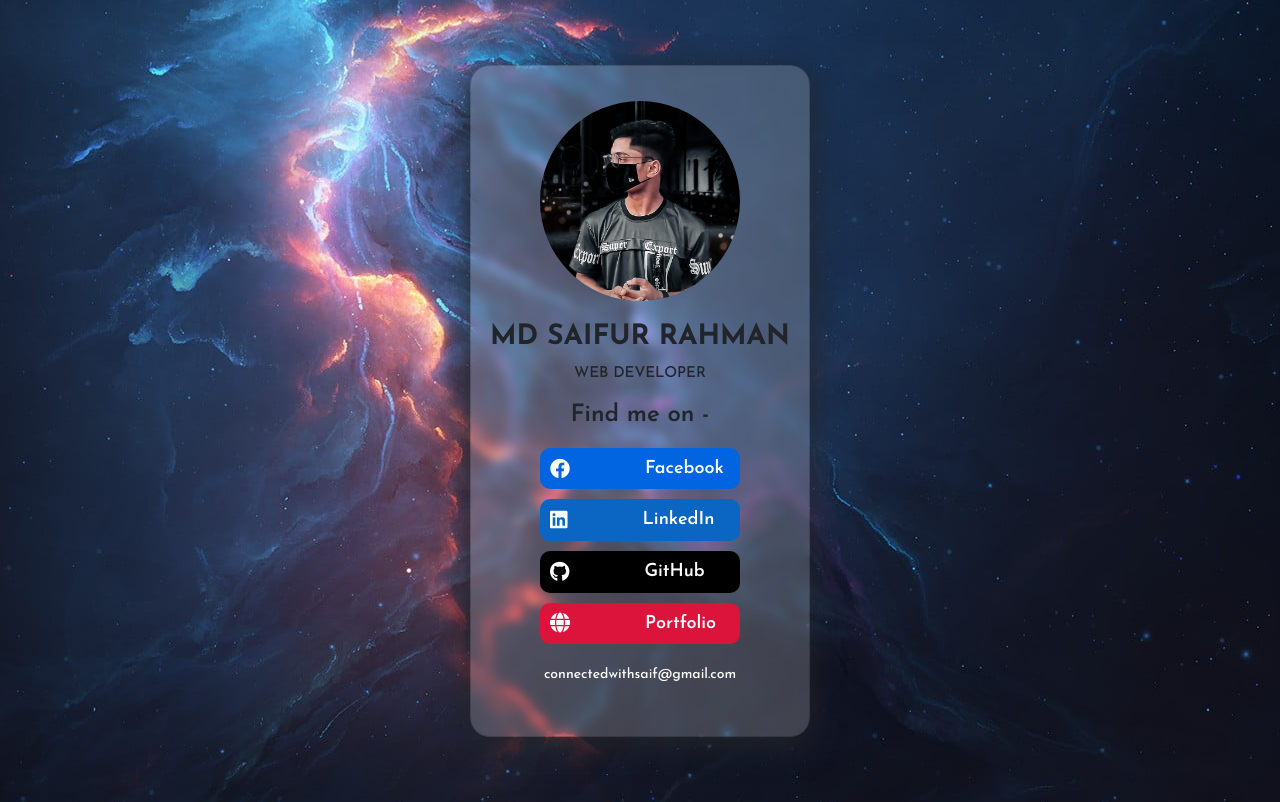
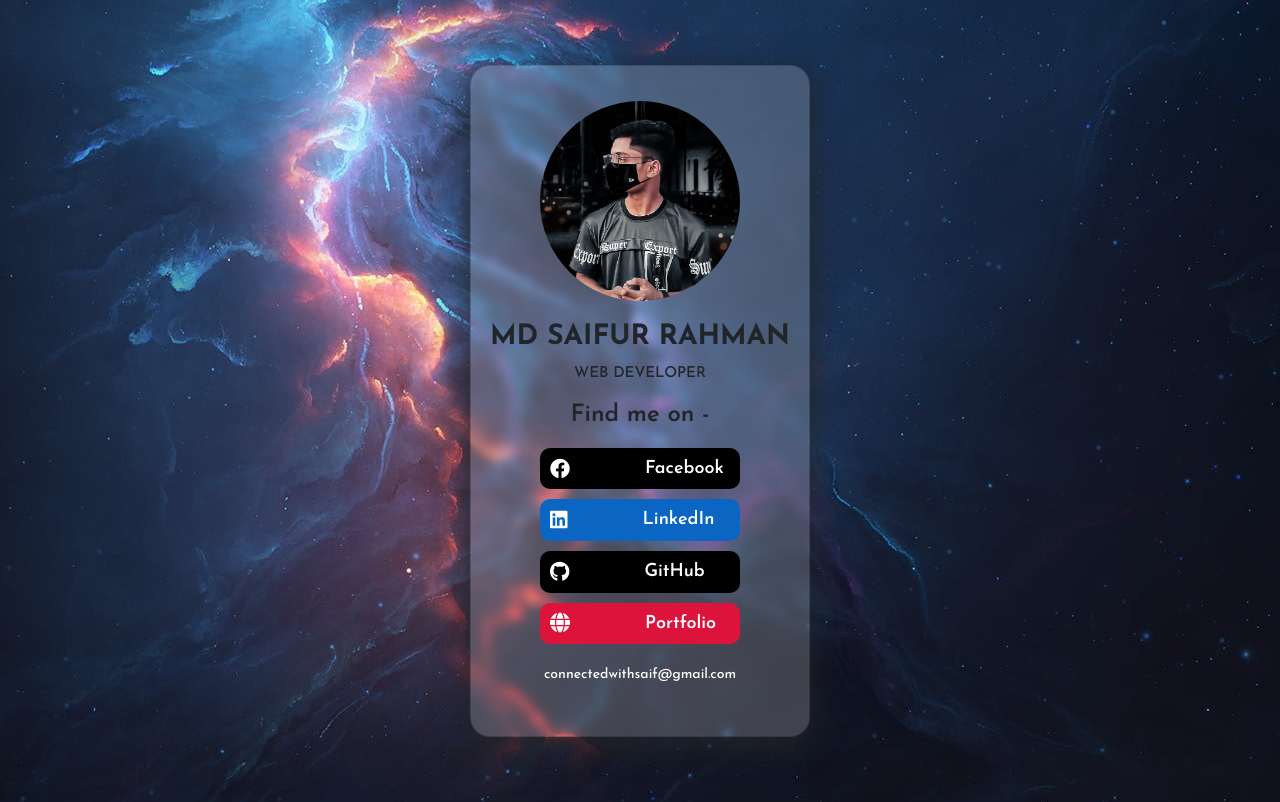
Before and after one commit to manoffocus117/MD-Saifur-Rahman-Digital-ID, a plain HTML site: page index.html in a window 1280 px wide. In both pictures the pointer is over the link "Facebook". Drawn offline with nearby package versions, Linux system fonts and the light colour scheme.

Commit message:
add hover effect

```diff
--- a/style.css
+++ b/style.css
@@ -114,6 +114,7 @@
             align-items: center;
             gap: 75px;
             padding: 10px;
+            transition: 0.5s;
 }
 .links a h5 {
             margin-bottom: 0;
@@ -124,7 +125,9 @@
             font-size: 20px;
             color: var(--Text-color);
 }
-
+.links a:hover {
+            background: #000;
+}
 .facebook {
             background: var(--Facebook-Blue);
 }
```
